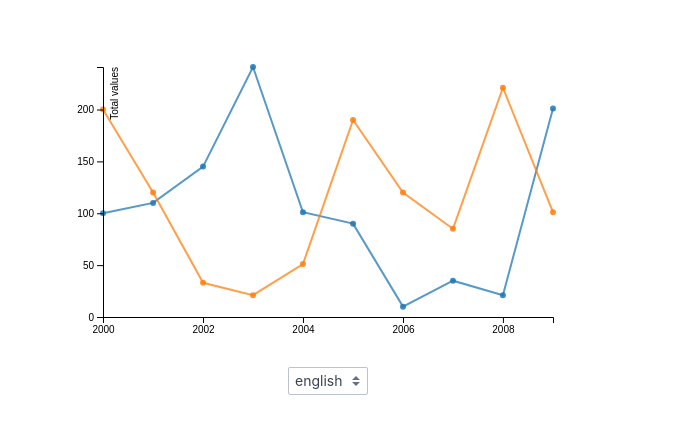
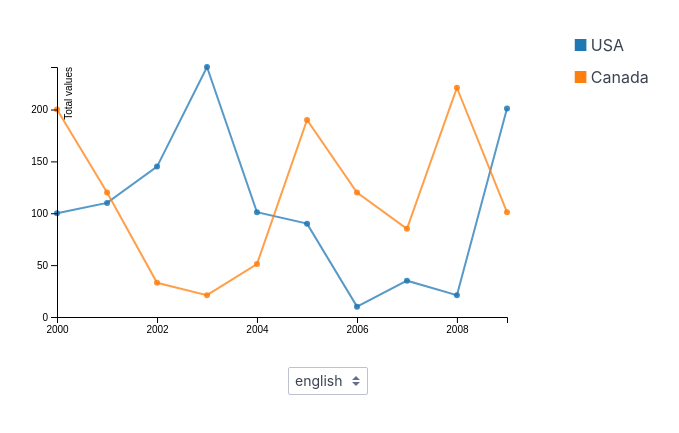
Before and after one commit to JuanSierra/scrapenstat, a plain HTML site: page index.html in a window 1280 px wide. Shown: the part 51-484 px from the top of the page, without its empty margins (312-991 px from the left). Drawn offline with nearby package versions, Linux system fonts and the light colour scheme.

Commit message:
Added graph color conventions

```diff
--- a/graphic.js
+++ b/graphic.js
@@ -6,6 +6,18 @@ $.getJSON('stats.json', function(data) {
   extractCategories();
   createGraph();
 });
+
+function createConventions(data){
+  var name = null;
+  $("#convs").empty();
+  var color = d3.scaleOrdinal(d3.schemeCategory10);
+
+  for(var c in data){
+    name = data[c].name;
+    $("#convs").append($("<li>").text(name));
+    $("#convs li:last-child").prepend($("<span>").css("color", color(c)).html("&#9632;"));
+  }
+}
 
 function extractCategories(){
   var uniqueArray = function(arrArg) {
@@ -32,9 +44,12 @@ function createGraph(){
     $("#chart").addClass("loading loading-lg");
     //deep copy
     var data = JSON.parse(JSON.stringify(stats));
-    var data = data.filter(function(item){
+    data = data.filter(function(item){
       return item.categories.indexOf(category) != -1;
     });
+
+    createConventions(data);
+
     var width = 500;
     var height = 300;
     var margin = 50;
@@ -68,7 +83,6 @@ function createGraph(){
       });
     });
 
-
     /* Scale */
     var xScale = d3.scaleTime()
       .domain(d3.extent(data[0].values, d => d.date))
@@ -86,7 +100,6 @@ function createGraph(){
       .attr("height", (height+margin)+"px")
       .append('g')
       .attr("transform", `translate(${margin}, ${margin})`);
-
 
     /* Add line into SVG */
     var line = d3.line()
@@ -137,7 +150,6 @@ function createGraph(){
             .style("cursor", "none");
         });
 
-
     /* Add circles in the line */
     lines.selectAll("circle-group")
       .data(data).enter()
@@ -181,7 +193,6 @@ function createGraph(){
               .attr("r", circleRadius);
           });
 
-
     /* Add Axis into SVG */
     var xAxis = d3.axisBottom(xScale).ticks(xTicks);
     var yAxis = d3.axisLeft(yScale).ticks(yTicks);
--- a/index.html
+++ b/index.html
@@ -34,13 +34,31 @@
   align-items: center;
   flex-direction: column;
 }
+
+.graph-container{
+  display: flex;
+  align-items: top;
+  flex-direction: row;
+}
+
+#convs{
+  list-style-type: none;
+}
+
+#convs span{
+  margin-right: 3px;
+}
     </style>
   </head>
   <body>
       <div class="container">
         <h1>HN jobs stats</h1>
-          <div>
+          <div class="graph-container">
             <div id="chart"></div>
+            <div>
+              <ul id="convs">
+              </ul>
+            </div>
           </div>
           <div>
               <select id="categories" class="form-select select-sm" onchange="createGraph()">
```
